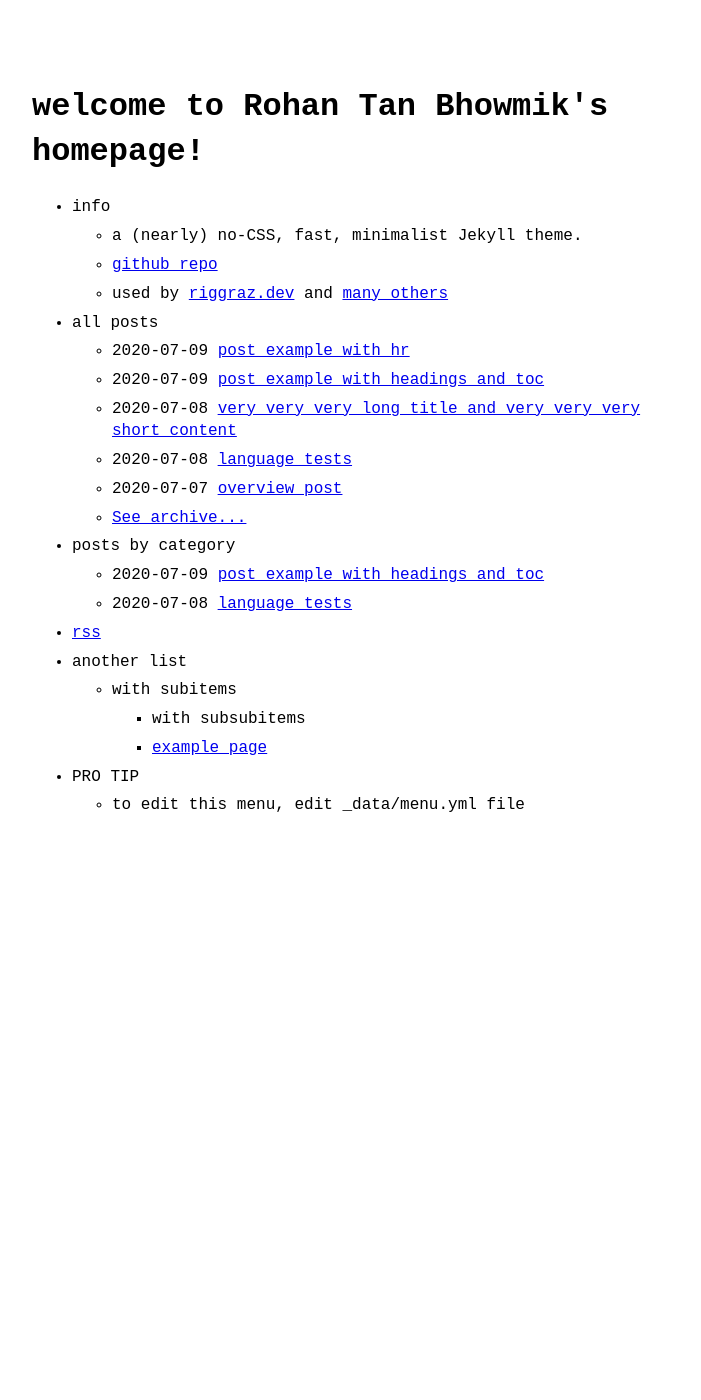
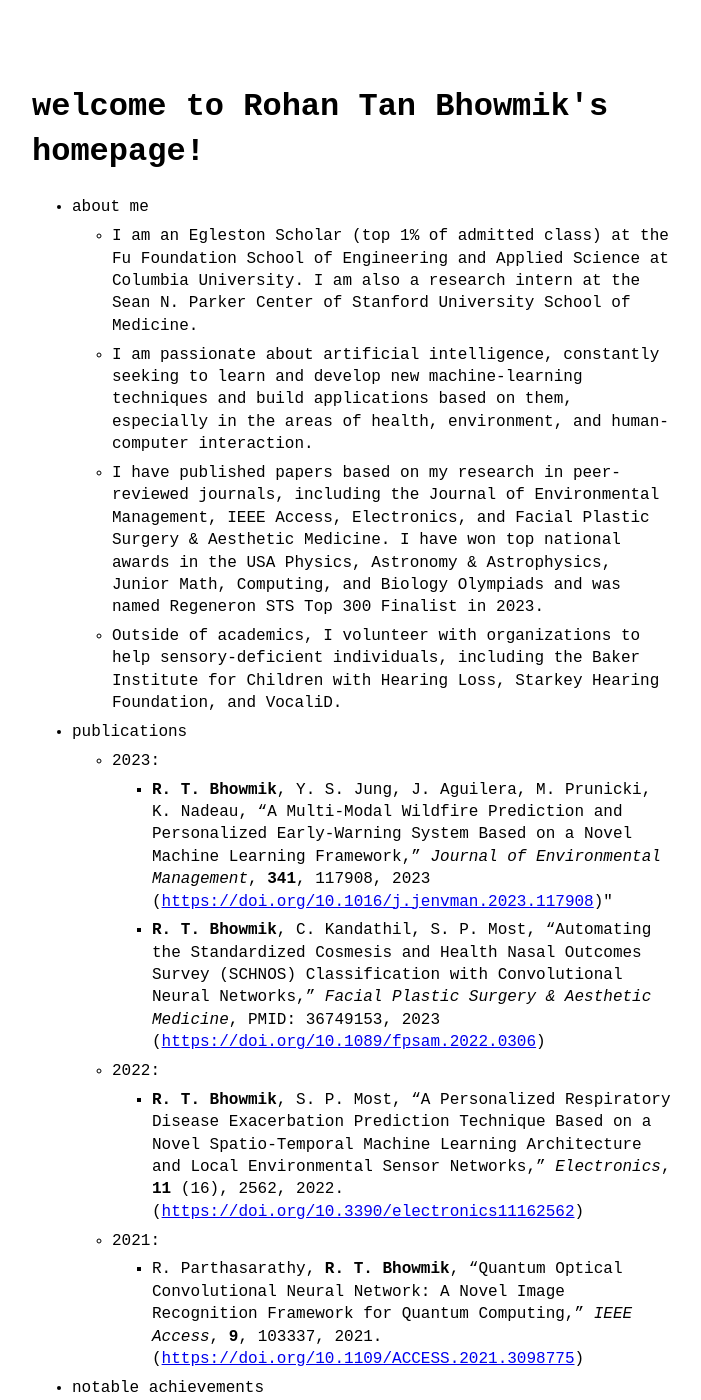
Before and after one commit to rohan-tan-bhowmik/rohan-tan-bhowmik.github.io, a Jekyll site: the page built from index.md, in a window 1280 px wide and 1400 px high. Shown: the whole window, without its empty margins (288-989 px from the left). Built offline with Jekyll 4.4.1, drawn with Linux system fonts in a browser that asks for light colours; some of the changed text lies outside the part shown.

Commit message:
Update menu.yml

```diff
--- a/_data/menu.yml
+++ b/_data/menu.yml
@@ -2,6 +2,49 @@
 # https://github.com/riggraz/no-style-please#customize-the-menu
 
 entries:
+  - title: about me
+    entries:
+      - title: I am an Egleston Scholar (top 1% of admitted class) at the Fu Foundation School of Engineering and Applied Science at Columbia University. I am also a research intern at the Sean N. Parker Center of Stanford University School of Medicine.
+      - title: I am passionate about artificial intelligence, constantly seeking to learn and develop new machine-learning techniques and build applications based on them, especially in the areas of health, environment, and human-computer interaction.
+      - title: I have published papers based on my research in peer-reviewed journals, including the Journal of Environmental Management, IEEE Access, Electronics, and Facial Plastic Surgery & Aesthetic Medicine. I have won top national awards in the USA Physics, Astronomy & Astrophysics, Junior Math, Computing, and Biology Olympiads and was named Regeneron STS Top 300 Finalist in 2023.
+      - title: Outside of academics, I volunteer with organizations to help sensory-deficient individuals, including the Baker Institute for Children with Hearing Loss, Starkey Hearing Foundation, and VocaliD.
+
+  - title: publications
+    entries:
+      - title: "2023:"
+        entries:
+          - title: <b>R. T. Bhowmik</b>, Y. S. Jung, J. Aguilera, M. Prunicki, K. Nadeau, “A Multi-Modal Wildfire Prediction and Personalized Early-Warning System Based on a Novel Machine Learning Framework,” <i>Journal of Environmental Management</i>, <b>341</b>, 117908, 2023 (<a target=”_blank” href='https://doi.org/10.1016/j.jenvman.2023.117908'>https://doi.org/10.1016/j.jenvman.2023.117908</a>)"
+          - title: "<b>R. T. Bhowmik</b>, C. Kandathil, S. P. Most, “Automating the Standardized Cosmesis and Health Nasal Outcomes Survey (SCHNOS) Classification with Convolutional Neural Networks,” <i>Facial Plastic Surgery & Aesthetic Medicine</i>, PMID: 36749153, 2023 (<a target=”_blank” href='https://doi.org/10.1089/fpsam.2022.0306'>https://doi.org/10.1089/fpsam.2022.0306</a>)"
+      - title: "2022:"
+        entries:
+          - title: "<b>R. T. Bhowmik</b>, S. P. Most, “A Personalized Respiratory Disease Exacerbation Prediction Technique Based on a Novel Spatio-Temporal Machine Learning Architecture and Local Environmental Sensor Networks,” <i>Electronics</i>, <b>11</b> (16), 2562, 2022. (<a target=”_blank” href='https://doi.org/10.3390/electronics11162562'>https://doi.org/10.3390/electronics11162562</a>)"
+      - title: "2021:"
+        entries:
+          - title: "R. Parthasarathy, <b>R. T. Bhowmik</b>, “Quantum Optical Convolutional Neural Network: A Novel Image Recognition Framework for Quantum Computing,” <i>IEEE Access</i>, <b>9</b>, 103337, 2021. (<a target=”_blank” href='https://doi.org/10.1109/ACCESS.2021.3098775'>https://doi.org/10.1109/ACCESS.2021.3098775</a>)"
+
+  - title: "notable achievements"
+    entries:
+      - title: "research awards"
+        entries:
+          - title: "Regeneron Science Talent Search National Top 300 Scholar (2023)"
+          - title: "S. T. Yau High School Science Award, Computer Science Division Bronze Medal (2022)"
+          - title: "Synopsys Science and Engineering Fair First Place (2023)"
+          - title: "South Coast Air Quality Management District Award (2023)"
+          - title: "Environment Protection Agency Special Recognition (2022)"
+          - title: "U.S. Naval Research Award (2021)"
+          - title: "Broadcom MASTERS National Semifinalist (2019)"
+      - title: "competition awards"
+        entries:
+          - title: "USA Physics Olympiad National Silver Medalist (2022, 2023)"
+          - title: "USA Astronomy & Astrophysics Olympiad, National Top 30 (2021-2022), Bronze Medalist (2023)"
+          - title: "USA Junior Math Olympiad Qualifier (2020), American Invitational Math Exam Qualifier (2020-2023)"
+          - title: "USA Computational Olympiad Gold Level (2020-2023)"
+          - title: "USA Biology Olympiad, Semifinalist (2021-2022)"
+          - title: "TEAMS (Tests of Engineering Aptitude, Mathematics, and Science) Competition, National 2nd Place Overall (2022), California 1st Place (2020)"
+          - title: "Regional Physics Bowl, 1st Place (2021)"
+          - title: "Arete Labs Online Math Tournament National High School Champion (2022)"
+
+
   - title: info
     entries:
       - title: a (nearly) no-CSS, fast, minimalist Jekyll theme.
@@ -9,7 +52,11 @@
         url: https://github.com/riggraz/no-style-please
       - title: "used by <a href='https://riggraz.dev'>riggraz.dev</a> and <a href='https://github.com/riggraz/no-style-please/network/dependents'>many others</a>"
 
-  - title: all posts
+      - title: a (nearly) no-CSS, fast, minimalist Jekyll theme.
+      - title: github repo
+        url: https://github.com/riggraz/no-style-please
+      - title: "used by <a href='https://riggraz.dev'>riggraz.dev</a> and <a href='https://github.com/riggraz/no-style-please/network/dependents'>many others</a>"
+
     post_list:
       limit: 5
       show_more: true
@@ -33,6 +80,7 @@
           - title: with subsubitems
           - title: example page
             url: about
+
   - title: PRO TIP
     entries:
       - title: to edit this menu, edit _data/menu.yml file
```
